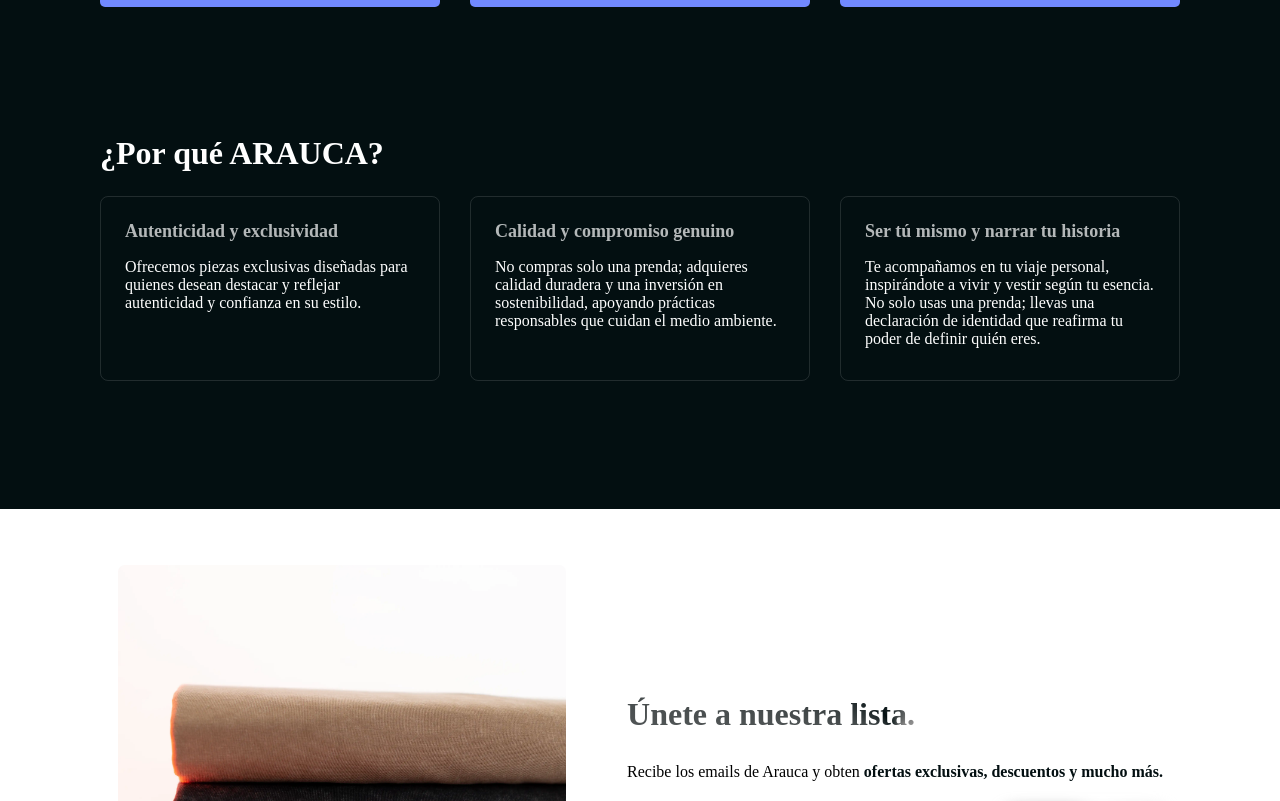
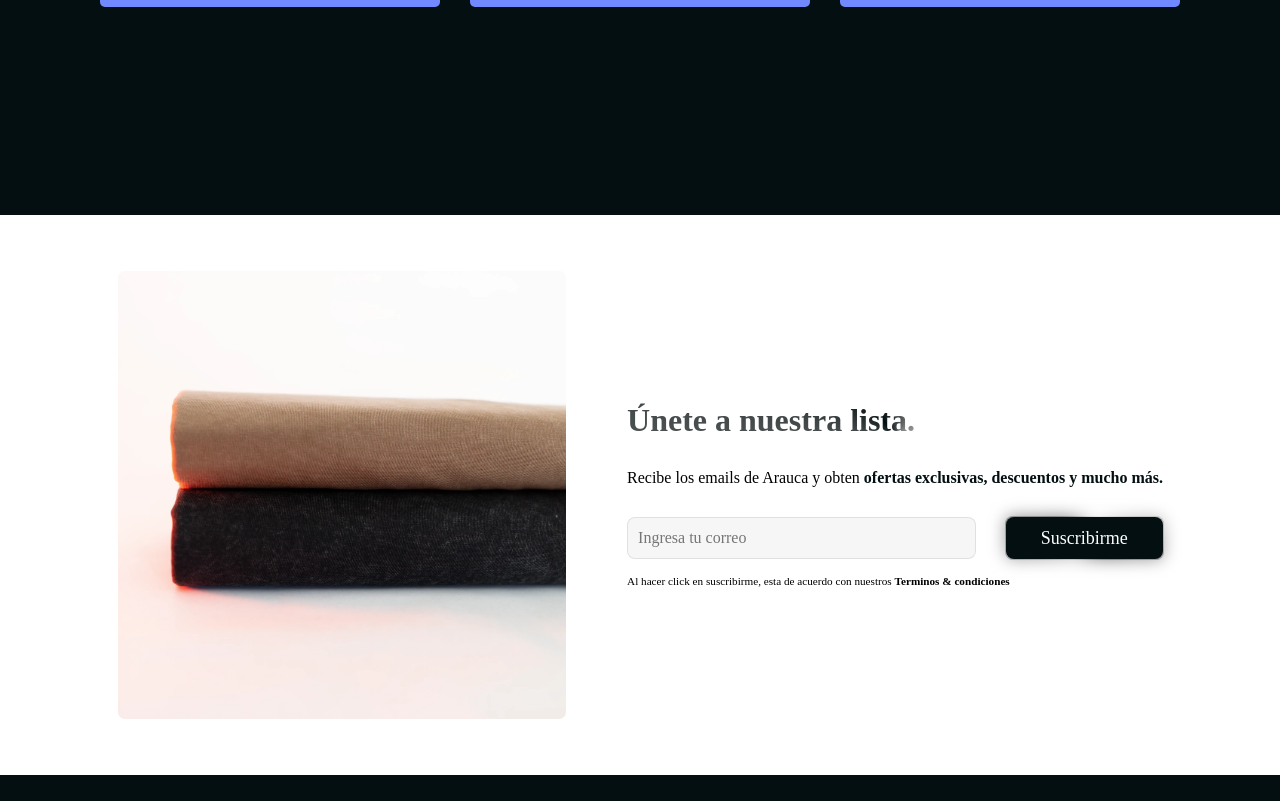
Before and after one commit to BrianZenhom/arauca, a React (Vite) app: page / in a window 1280 px wide. Shown: the part 819-1620 px from the top of the page. Built offline with nearby package versions, Linux system fonts and the light colour scheme.

Commit message:
Change products styling

```diff
--- a/src/pages/Home/sections/products/Products.jsx
+++ b/src/pages/Home/sections/products/Products.jsx
@@ -5,7 +5,7 @@
 import { Filters } from '../../../../components/Filters'
 import ProductTshirts from './../../../../components/ProductTshirts'
 
-export default function Products() {
+function useFilters() {
   const [filtersOpen, setFiltersOpen] = useState(false)
   const [filters, setFilters] = useState({
     category: 'all',
@@ -20,6 +20,13 @@
       )
     })
   }
+
+  return { filterProducts, filtersOpen, setFilters, setFiltersOpen }
+}
+
+export default function Products() {
+  const { filterProducts, setFilters, setFiltersOpen, filtersOpen } =
+    useFilters()
 
   const productList = filterProducts(tshirtCollection)
 
@@ -44,51 +51,6 @@
         </button>
       </div>
       <ProductTshirts products={productList} />
-      <h2 className="distinction_subtitle">¿Por qué ARAUCA?</h2>
-      <div className="distinction_cards">
-        <div className="single_card-content">
-          <div className="single_card-wrapper">
-            <div className="headline">
-              <div className="single_card-title">
-                <h3>Autenticidad y exclusividad</h3>
-              </div>
-              <p>
-                Ofrecemos piezas exclusivas diseñadas para quienes desean
-                destacar y reflejar autenticidad y confianza en su estilo.
-              </p>
-            </div>
-          </div>
-        </div>
-        <div className="single_card-content">
-          <div className="single_card-wrapper">
-            <div className="headline">
-              <div className="single_card-title">
-                <h3>Calidad y compromiso genuino</h3>
-              </div>
-              <p>
-                No compras solo una prenda; adquieres calidad duradera y una
-                inversión en sostenibilidad, apoyando prácticas responsables que
-                cuidan el medio ambiente.
-              </p>
-            </div>
-          </div>
-        </div>
-        <div className="single_card-content">
-          <div className="single_card-wrapper">
-            <div className="headline">
-              <div className="single_card-title">
-                <h3>Ser tú mismo y narrar tu historia</h3>
-              </div>
-              <p>
-                Te acompañamos en tu viaje personal, inspirándote a vivir y
-                vestir según tu esencia. No solo usas una prenda; llevas una
-                declaración de identidad que reafirma tu poder de definir quién
-                eres.
-              </p>
-            </div>
-          </div>
-        </div>
-      </div>
     </section>
   )
 }
--- a/src/pages/Home/sections/products/products.css
+++ b/src/pages/Home/sections/products/products.css
@@ -108,6 +108,7 @@
   flex-direction: column;
   gap: 1rem;
   align-items: center;
+  max-width: 380px;
 }
 
 .products_description button {
@@ -149,198 +150,10 @@
   max-height: 480px;
 }
 
-.distinction_subtitle {
-  color: white;
-  display: flex;
-  justify-content: start;
-  width: 1080px;
-  padding-bottom: 1.5rem;
-  font-family: Onest;
-}
-
-.distinction_cards {
-  border-radius: 5px;
-  display: grid;
-  grid-template-columns: repeat(auto-fit, minmax(200px, 1fr));
-  max-width: 1080px;
-  gap: 30px;
-  padding-bottom: 3rem;
-}
-
-.single_card-content {
-  color: var(--primary-color);
-  text-wrap: balance;
-  border-radius: 8px;
-  border: 1px solid rgba(255, 255, 255, 0.123);
-  padding: 1.5rem;
-}
-
-.single_card-title {
-  width: 100%;
-  text-wrap: nowrap;
-  padding-bottom: 1rem;
-  color: white;
-  border-radius: 8px;
-}
-
-.singleCardTitle h1 {
-  white-space: nowrap;
-  margin-bottom: 1.5rem;
-}
-
-.headline {
-  display: flex;
-  flex-direction: column;
-}
-
-.headline h3 {
-  font-size: 18px !important;
-  font-family: Onest;
-  font-weight: 600;
-  color: rgba(255, 255, 255, 0.705);
-}
-
-.headline p {
-  font-weight: 400;
-  font-family: Onest;
-  border-radius: 8px;
-  color: white;
-  font-size: 16px;
-  text-wrap: pretty;
-}
-
 .img_box {
   max-width: 420px;
   position: relative;
   border-radius: 8px;
-}
-
-
-
-.products_section .products_content-card .img_box {
-  width: 100%;
-  height: 100%;
-  border-radius: 5px;
-}
-
-.sizeandcolor {
-  display: flex;
-  flex-direction: column;
-  justify-content: start;
-  gap: 10px;
-  padding: 0 15px;
-  transition: 0.3s ease;
-}
-
-.sizes {
-  display: flex;
-}
-
-.colors {
-  display: flex;
-}
-
-.content_box {
-  overflow: hidden;
-  border-radius: 4px;
-  display: flex;
-  flex-direction: column;
-  justify-content: space-between;
-}
-
-.titleProduct {
-  display: flex;
-  flex-direction: column;
-  align-items: start;
-  margin-left: 10px;
-  width: 100%;
-  color: white;
-}
-
-.titleProduct h2 {
-  display: flex;
-  justify-content: center;
-  align-items: center;
-  text-align: center;
-  font-family: SwitzerLight;
-  color: white;
-  font-size: clamp(14px, 2vw, 15px);
-  gap: 40px;
-}
-
-.titleProduct h3 {
-  font-family: Onest;
-}
-
-.sizeandcolor {
-  color: white;
-  transition: 0.3s ease;
-  text-align: start;
-}
-
-.products_content-card:hover .details {
-  opacity: 1;
-  transition: all 0.3s ease;
-}
-
-.size {
-  display: flex;
-  justify-content: center;
-  align-items: center;
-  gap: 5px;
-}
-
-.size h3 {
-  font-family: Onest;
-  font-size: 15px !important;
-}
-
-.size span {
-  font-family: Onest;
-  padding: 10px;
-  width: 20px;
-  height: 15px;
-  display: flex;
-  justify-content: center;
-  flex-direction: column;
-  align-items: center;
-  cursor: pointer;
-  transition: 0.3s ease;
-}
-
-.size span:hover {
-  color: white;
-  background-color: var(--secondary-accent-color);
-  border-radius: 5px;
-}
-
-.color {
-  display: flex;
-  justify-content: center;
-  align-items: center;
-  gap: 5px;
-}
-
-.color h3 {
-  font-family: Onest;
-  font-size: 14px;
-}
-
-.color span {
-  padding: 5px;
-  font-family: Onest;
-  cursor: pointer;
-}
-
-.color span:hover {
-  color: var(--secondary-accent-color);
-}
-
-.color {
-  display: flex;
-  justify-content: center;
-  align-items: center;
-  gap: 10px;
 }
 
 .buttonProduct {
```
